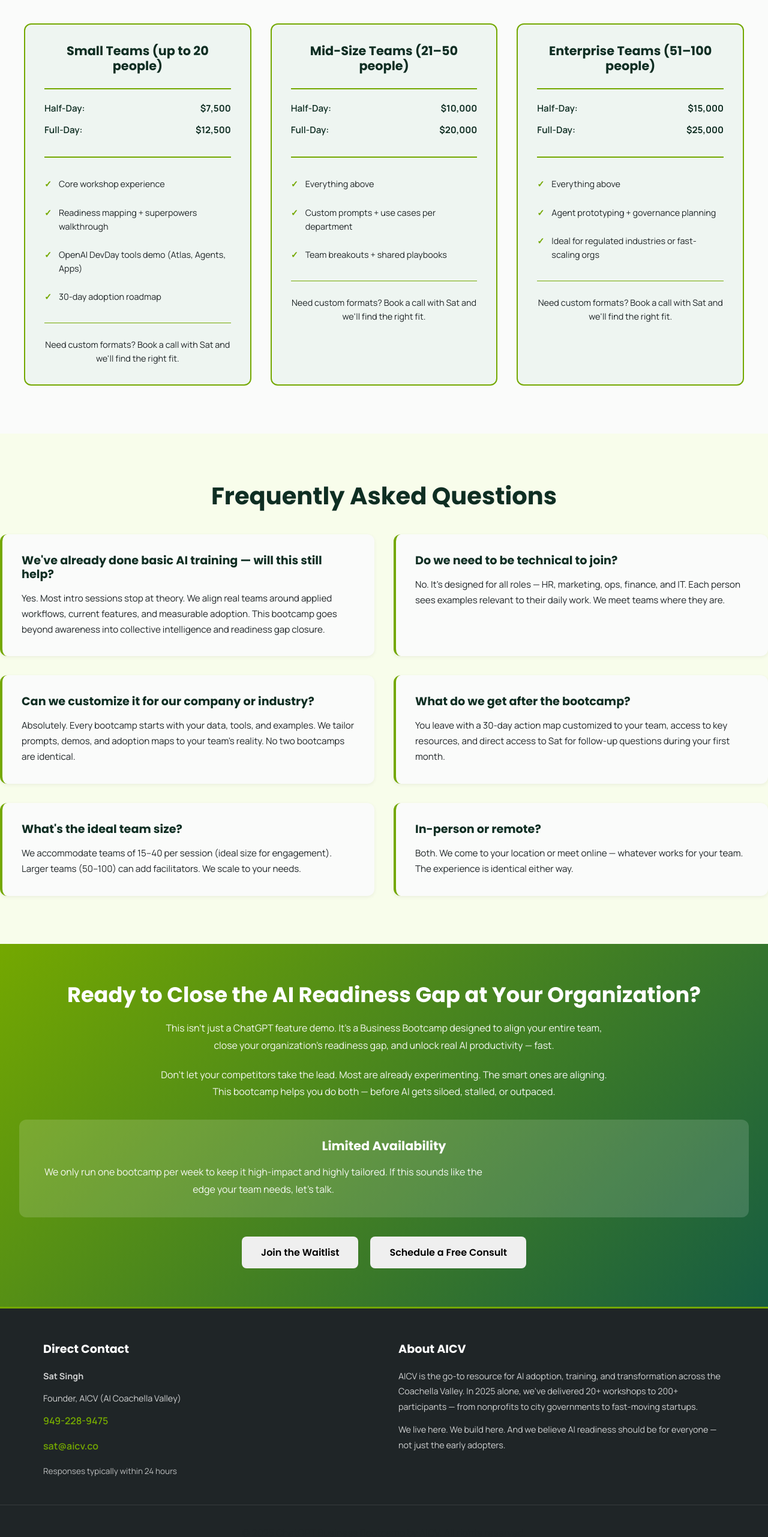
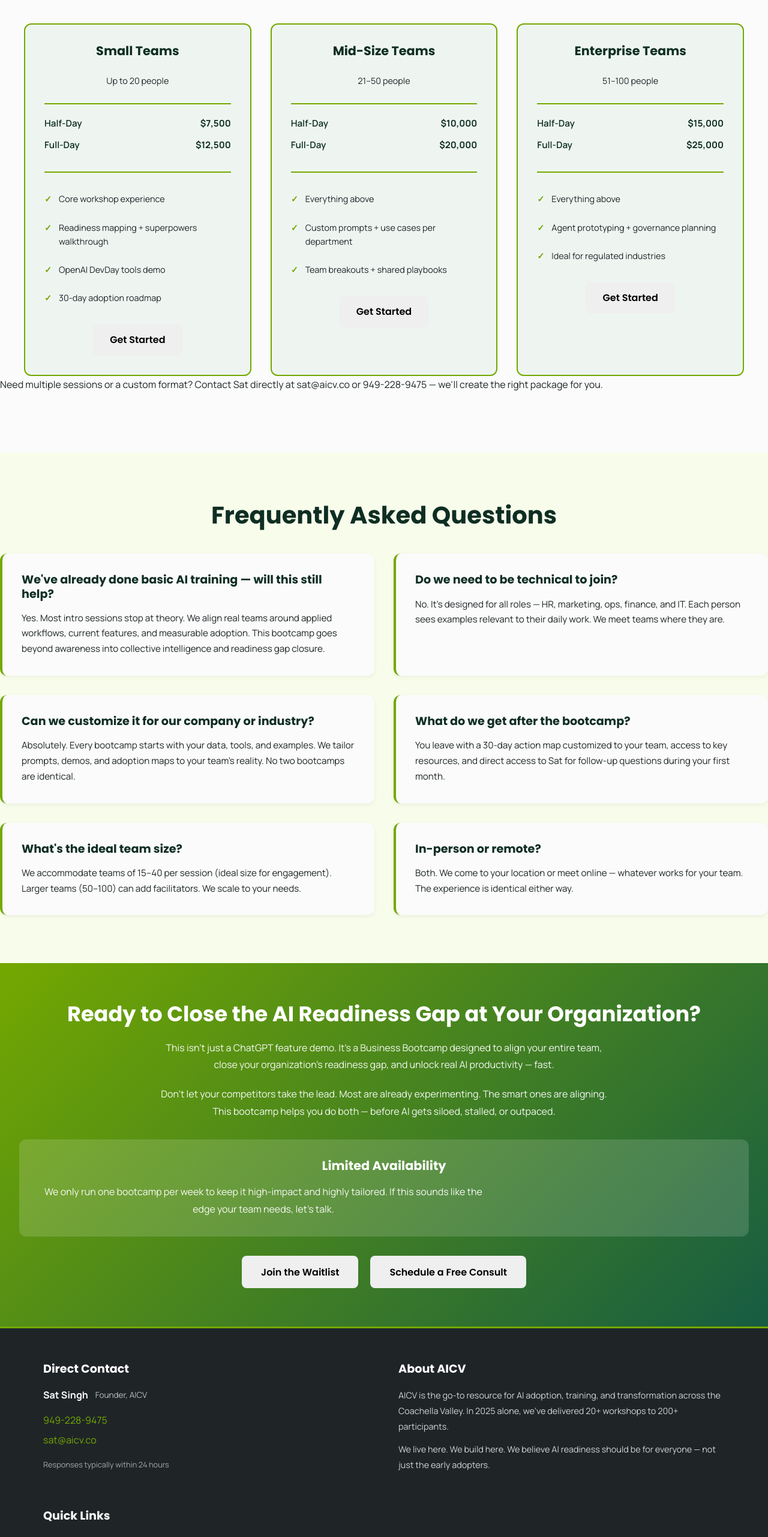
Before and after one commit to SunshineFM/chatgpt-bootcamp, a Next.js app: page / in a window 1280 px wide. Shown: the part 4200-6763 px from the top of the page at 60% size. Built offline with nearby package versions, Linux system fonts and the light colour scheme.

Commit message:
Update page.js

```diff
--- a/app/page.js
+++ b/app/page.js
@@ -233,72 +233,88 @@ export default function Home() {
 
           <div className={styles.pricingGrid}>
             <div className={styles.pricingCard}>
-              <h3>Small Teams (up to 20 people)</h3>
+              <h3>Small Teams</h3>
+              <p style={{ fontSize: '0.9rem', color: '#1F2527', marginBottom: '1.5rem' }}>Up to 20 people</p>
+
               <div className={styles.pricingPrices}>
                 <div className={styles.priceRow}>
-                  <span>Half-Day:</span>
+                  <span>Half-Day</span>
                   <strong>$7,500</strong>
                 </div>
                 <div className={styles.priceRow}>
-                  <span>Full-Day:</span>
+                  <span>Full-Day</span>
                   <strong>$12,500</strong>
                 </div>
               </div>
+
               <ul className={styles.pricingFeatures}>
                 <li>Core workshop experience</li>
                 <li>Readiness mapping + superpowers walkthrough</li>
-                <li>OpenAI DevDay tools demo (Atlas, Agents, Apps)</li>
+                <li>OpenAI DevDay tools demo</li>
                 <li>30-day adoption roadmap</li>
               </ul>
-              <div className={styles.pricingCustomize}>
-                Need custom formats? Book a call with Sat and we'll find the right fit.
+
+              <div className={styles.pricingCta}>
+                <button onClick={handleConsult}>Get Started</button>
               </div>
             </div>
 
             <div className={styles.pricingCard}>
-              <h3>Mid-Size Teams (21–50 people)</h3>
+              <h3>Mid-Size Teams</h3>
+              <p style={{ fontSize: '0.9rem', color: '#1F2527', marginBottom: '1.5rem' }}>21–50 people</p>
+
               <div className={styles.pricingPrices}>
                 <div className={styles.priceRow}>
-                  <span>Half-Day:</span>
+                  <span>Half-Day</span>
                   <strong>$10,000</strong>
                 </div>
                 <div className={styles.priceRow}>
-                  <span>Full-Day:</span>
+                  <span>Full-Day</span>
                   <strong>$20,000</strong>
                 </div>
               </div>
+
               <ul className={styles.pricingFeatures}>
                 <li>Everything above</li>
                 <li>Custom prompts + use cases per department</li>
                 <li>Team breakouts + shared playbooks</li>
               </ul>
-              <div className={styles.pricingCustomize}>
-                Need custom formats? Book a call with Sat and we'll find the right fit.
+
+              <div className={styles.pricingCta}>
+                <button onClick={handleConsult}>Get Started</button>
               </div>
             </div>
 
             <div className={styles.pricingCard}>
-              <h3>Enterprise Teams (51–100 people)</h3>
+              <h3>Enterprise Teams</h3>
+              <p style={{ fontSize: '0.9rem', color: '#1F2527', marginBottom: '1.5rem' }}>51–100 people</p>
+
               <div className={styles.pricingPrices}>
                 <div className={styles.priceRow}>
-                  <span>Half-Day:</span>
+                  <span>Half-Day</span>
                   <strong>$15,000</strong>
                 </div>
                 <div className={styles.priceRow}>
-                  <span>Full-Day:</span>
+                  <span>Full-Day</span>
                   <strong>$25,000</strong>
                 </div>
               </div>
+
               <ul className={styles.pricingFeatures}>
                 <li>Everything above</li>
                 <li>Agent prototyping + governance planning</li>
-                <li>Ideal for regulated industries or fast-scaling orgs</li>
+                <li>Ideal for regulated industries</li>
               </ul>
-              <div className={styles.pricingCustomize}>
-                Need custom formats? Book a call with Sat and we'll find the right fit.
+
+              <div className={styles.pricingCta}>
+                <button onClick={handleConsult}>Get Started</button>
               </div>
             </div>
           </div>
+
+          <p className={styles.pricingNote}>
+            Need multiple sessions or a custom format? Contact Sat directly at sat@aicv.co or 949-228-9475 — we'll create the right package for you.
+          </p>
         </div>
       </section>
 
@@ -348,18 +364,17 @@ export default function Home() {
 
       {/* Footer */}
       <footer className={styles.footer}>
+        <div className={styles.container}>
           <div className={styles.footerContent}>
             <div className={styles.footerSection}>
               <h3>Direct Contact</h3>
-            <p><strong>Sat Singh</strong></p>
-            <p>Founder, AICV (AI Coachella Valley)</p>
               <div className={styles.footerContact}>
-              <a href="tel:949-228-9475">949-228-9475</a>
+                <strong>Sat Singh</strong>
+                <span style={{ fontSize: '0.85rem', color: 'rgba(255, 255, 255, 0.7)' }}>Founder, AICV</span>
               </div>
-            <div className={styles.footerContact}>
+              <a href="tel:949-228-9475" style={{ display: 'block', marginBottom: '0.5rem' }}>949-228-9475</a>
               <a href="mailto:sat@aicv.co">sat@aicv.co</a>
-            </div>
-            <p style={{ fontSize: '0.85rem', marginTop: '1rem', color: 'rgba(255, 255, 255, 0.7)' }}>
+              <p style={{ fontSize: '0.8rem', marginTop: '1rem', color: 'rgba(255, 255, 255, 0.6)' }}>
                 Responses typically within 24 hours
               </p>
             </div>
@@ -367,17 +382,28 @@ export default function Home() {
             <div className={styles.footerSection}>
               <h3>About AICV</h3>
               <p>
-              AICV is the go-to resource for AI adoption, training, and transformation across the Coachella Valley. In 2025 alone, we've delivered 20+ workshops to 200+ participants — from nonprofits to city governments to fast-moving startups.
+                AICV is the go-to resource for AI adoption, training, and transformation across the Coachella Valley. In 2025 alone, we've delivered 20+ workshops to 200+ participants.
               </p>
               <p>
-              We live here. We build here. And we believe AI readiness should be for everyone — not just the early adopters.
+                We live here. We build here. We believe AI readiness should be for everyone — not just the early adopters.
               </p>
+            </div>
+
+            <div className={styles.footerSection}>
+              <h3>Quick Links</h3>
+              <ul style={{ listStyle: 'none', padding: 0 }}>
+                <li><a href="#why" style={{ color: 'rgba(255, 255, 255, 0.8)', textDecoration: 'none', marginBottom: '0.5rem', display: 'block' }}>Why It Matters</a></li>
+                <li><a href="#stages" style={{ color: 'rgba(255, 255, 255, 0.8)', textDecoration: 'none', marginBottom: '0.5rem', display: 'block' }}>Five Stages</a></li>
+                <li><a href="#pricing" style={{ color: 'rgba(255, 255, 255, 0.8)', textDecoration: 'none', marginBottom: '0.5rem', display: 'block' }}>Pricing</a></li>
+                <li><a href="#faq" style={{ color: 'rgba(255, 255, 255, 0.8)', textDecoration: 'none', marginBottom: '0.5rem', display: 'block' }}>FAQ</a></li>
+              </ul>
             </div>
           </div>
 
           <div className={styles.footerBottom}>
             <p>© 2025 ChatGPT Business Bootcamp by AICV. All rights reserved.</p>
           </div>
+        </div>
       </footer>
     </>
   );
```
Lines whose indentation alone changed are shown as unchanged.
